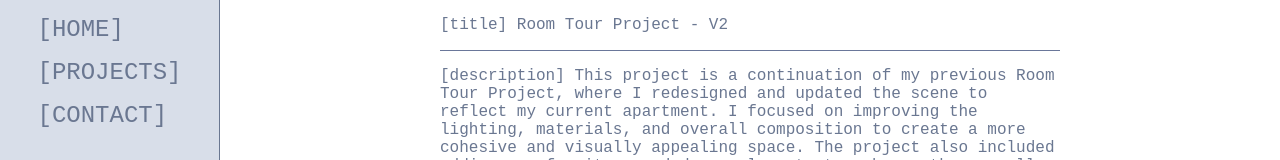
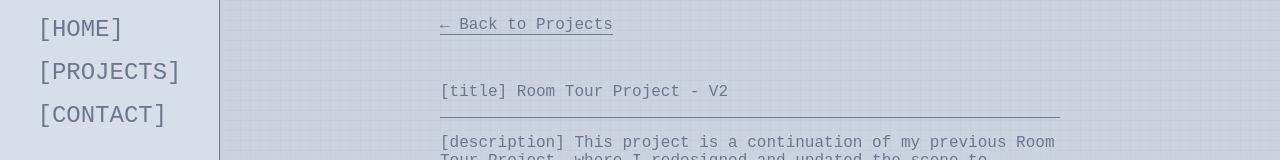
Before and after one commit to allenrojo/blender-portfolio, a React (Vite) app: page / in a window 1280 px wide. Both pictures are taken after a click on the element 890 px from the left and 1266 px from the top of the page. Shown: the top 160 px of the page. Built offline with nearby package versions, Linux system fonts and the light colour scheme.

Commit message:
added footer to project details page

```diff
--- a/src/App.css
+++ b/src/App.css
@@ -61,7 +61,7 @@ html {
   transition: scale 0.3s ease;
 }
 .large-logo:hover {
-  scale: 1.1;
+  scale: 1.3;
 }
 
 .work-container {
@@ -140,6 +140,7 @@ html {
   margin: 4rem auto;
   display: flex;
   flex-direction: column;
+
   gap: 3rem;
 }
 .contact-section label {
@@ -168,8 +169,12 @@ html {
 .contact-submit {
   background: none;
   border: none;
-  text-decoration: none; /* if you want underline effect */
+  margin-left: auto;
+  margin-right: auto ;
+  width: fit-content;
+  text-decoration: none;
   display: flex;
+  justify-content: center ;
   align-items: center;
   gap: 0.5rem;
   background-color: transparent;
@@ -182,19 +187,6 @@ html {
   letter-spacing: 0.2em;
 }
 
-.footer-container-contact {
-  margin-top: auto;
-  margin-bottom: 1rem;
-  padding: 0.5rem;
-  width: 100%;
-  display: flex;
-  justify-content: space-between;
-  align-items: center;
-
-  background-color: transparent;
-
-
-}
 
 .main-container {
   display: flex;
--- a/src/App.jsx
+++ b/src/App.jsx
@@ -1,11 +1,12 @@
-import { Routes, Route } from "react-router-dom";
+import { Routes, Route, useLocation } from "react-router-dom";
 import React, { useState, useEffect, useRef } from "react";
-import { useLocation } from "react-router-dom";
 import emailjs from "emailjs-com";
 
 import Navbar from "./components/Navbar";
 import ProjectGrid from "./components/ProjectGrid";
 import ProjectDetail from "./components/ProjectDetail";
+import Footer from "./components/Footer.jsx";
+
 import "./App.css";
 
 function ScrollToHash() {
@@ -77,31 +78,6 @@ const WordFlip = () => {
   );
 };
 
-function ManilaTime() {
-  const [time, setTime] = useState(new Date());
-
-  useEffect(() => {
-    const timer = setInterval(() => setTime(new Date()), 1000);
-    return () => clearInterval(timer);
-  }, []);
-
-  const options = {
-    hour: "2-digit",
-    minute: "2-digit",
-    timeZone: "Asia/Manila",
-    hour12: false,
-  };
-
-  const formattedTime = time.toLocaleTimeString([], options);
-  const gmtOffset = "+8";
-
-  return (
-    <p>
-      Manila, Philippines: (GMT{gmtOffset}) {formattedTime}
-    </p>
-  );
-}
-
 const sendEmail = (e) => {
   e.preventDefault();
 
@@ -124,6 +100,7 @@ const sendEmail = (e) => {
       }
     );
 };
+
 function PageSections() {
   return (
     <div className="page-sections">
@@ -192,11 +169,7 @@ function PageSections() {
           </button>
         </form>
 
-        <div className="footer-container-contact">
-          <p>©2025 Allen Rojo</p>
-
-          <ManilaTime></ManilaTime>
-        </div>
+        <Footer> </Footer>
       </section>
     </div>
   );
--- /dev/null
+++ b/src/components/Footer.css
@@ -0,0 +1,10 @@
+.footer-container-contact {
+  margin-top: auto;
+  margin-bottom: 1rem;
+  padding: 0.5rem;
+  width: 100%;
+  display: flex;
+  justify-content: space-between;
+  align-items: center;
+  background-color: transparent;
+}
--- /dev/null
+++ b/src/components/Footer.jsx
@@ -0,0 +1,32 @@
+import React, { useState, useEffect } from "react";
+
+import "./Footer.css";
+
+function Footer() {
+  const [time, setTime] = useState(new Date());
+
+  useEffect(() => {
+    const timer = setInterval(() => setTime(new Date()), 1000);
+    return () => clearInterval(timer);
+  }, []);
+
+  const options = {
+    hour: "2-digit",
+    minute: "2-digit",
+    timeZone: "Asia/Manila",
+    hour12: false,
+  };
+
+  const formattedTime = time.toLocaleTimeString([], options);
+  const gmtOffset = "+8";
+
+  return (
+    <div className="footer-container-contact">
+      <p>©2025 Allen Rojo</p>
+      <p>
+        Manila, Philippines: (GMT{gmtOffset}) {formattedTime}
+      </p>
+    </div>
+  );
+}
+export default Footer;
--- a/src/components/ProjectDetail.css
+++ b/src/components/ProjectDetail.css
@@ -4,9 +4,23 @@
   flex-direction: column;
   gap: 1rem;
   padding: 1rem 13.75rem;
-  color: #aaaaaa;
+  background-color: #ccd2e0;
+  background-image: linear-gradient(
+      to right,
+      rgba(0, 0, 0, 0.02) 1px,
+      transparent 1px
+    ),
+    linear-gradient(to bottom, rgba(0, 0, 0, 0.02) 1px, transparent 1px);
+  background-size: 10px 10px;
 }
-.project-detail-container p {
+.back-home-link {
+  text-decoration: none;
+  margin-bottom: 2rem;
+
+  width: fit-content;
+  border-bottom: #6a7791 1px solid;
+}
+.details {
   padding-bottom: 1rem;
   border-bottom: 1px solid rgba(106, 119, 154);
 }
--- a/src/components/ProjectDetail.jsx
+++ b/src/components/ProjectDetail.jsx
@@ -1,8 +1,10 @@
-import { useParams } from "react-router-dom";
+import { useParams, Link } from "react-router-dom";
 import { useEffect, useState } from "react";
 import { projects } from "../projects.js";
+
+import Footer from "./Footer.jsx";
+
 import "./ProjectDetail.css";
-import { Link } from "react-router-dom";
 
 function ProjectDetail() {
   const { title } = useParams();
@@ -21,23 +23,21 @@ function ProjectDetail() {
 
   return (
     <div className="project-detail-container">
-      <p> {project.title}</p>
-      <p>[description] {project.description}</p>
+      <Link to="/#projects" className="back-home-link">
+        ← Back to Projects
+      </Link>
+      <p className="details"> {project.title}</p>
+      <p className="details">[description] {project.description}</p>
       <MediaColumn
         images={project.images || []}
         videos={project.videos || []}
       />
-      {/*<div className="project-grid-wrapper">
-        <p>Other Projects</p>
-        <ProjectGrid />
-      </div>*/}
-
-      <Link to="/#projects" className="back-home-link">
-        ← Back to Projects
-      </Link>
+      <Footer></Footer>
     </div>
   );
 }
+
+
 
 function MediaColumn({ images = [], videos = [] }) {
   const mediaItems = [
--- a/src/components/ProjectGrid.jsx
+++ b/src/components/ProjectGrid.jsx
@@ -1,7 +1,9 @@
 import { useNavigate } from "react-router-dom";
+import { useInView } from "react-intersection-observer";
+import { useState, useRef } from "react";
+
 import { projects } from "../projects.js";
-import { useState, useRef } from "react";
-import { useInView } from "react-intersection-observer";
+
 import "./ProjectGrid.css";
 
 function ProjectGrid() {
--- a/src/main.jsx
+++ b/src/main.jsx
@@ -1,6 +1,7 @@
 import React from "react";
 import ReactDOM from "react-dom/client";
 import { BrowserRouter } from "react-router-dom";
+
 import App from "./App.jsx";
 
 ReactDOM.createRoot(document.getElementById("root")).render(
```
